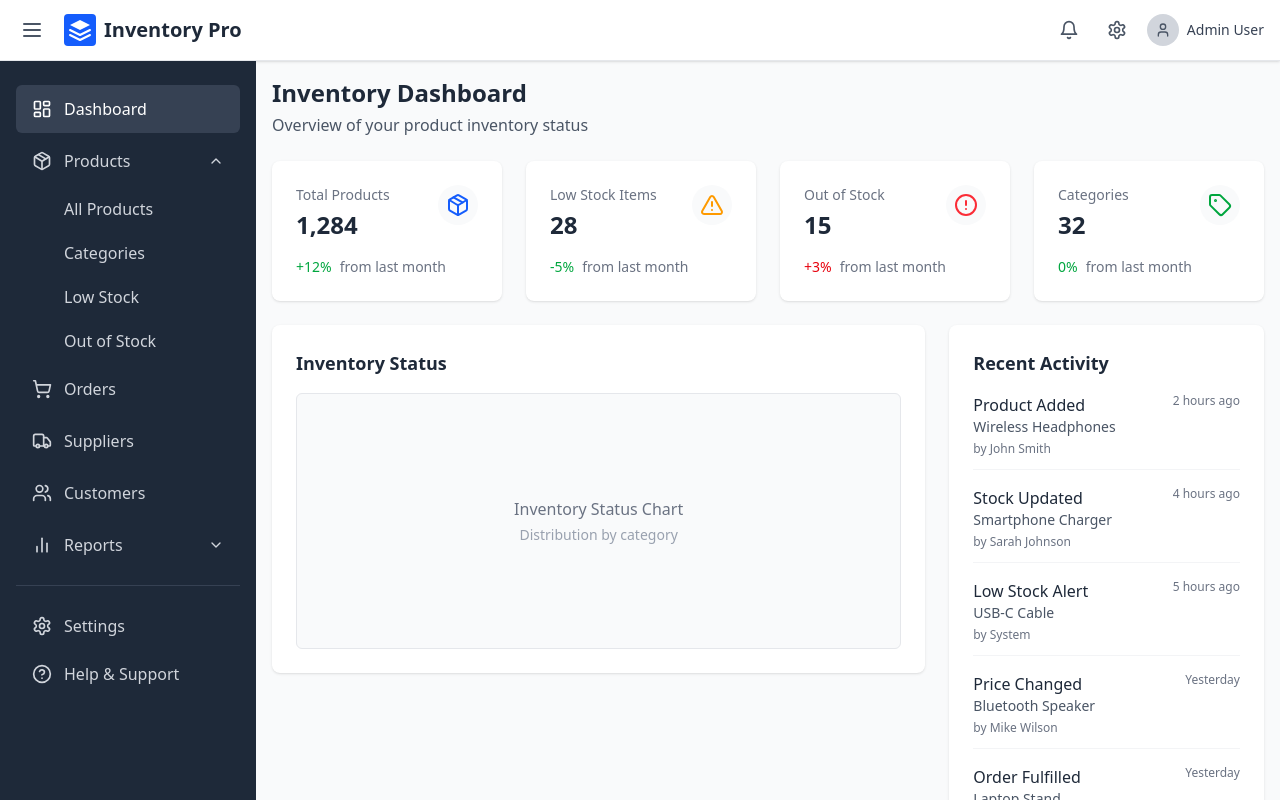
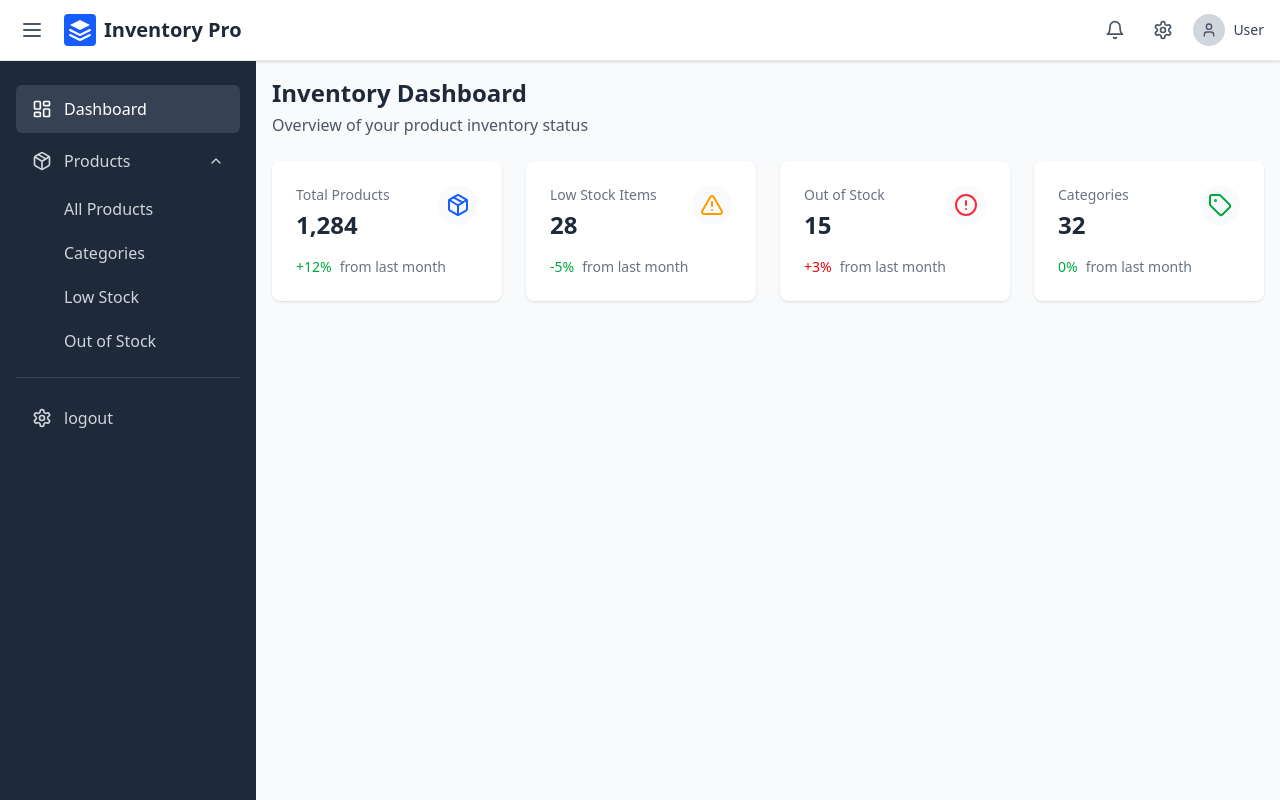
Before and after one commit to nntch26/MicroserviceProject, a Next.js app in the folder frontend/: page / in a window 1280 px wide. Built offline with nearby package versions, Linux system fonts and the light colour scheme.

Commit message:
แก้โค้ด

```diff
--- a/frontend/app/components/Dashboard.tsx
+++ b/frontend/app/components/Dashboard.tsx
@@ -16,13 +16,12 @@ export function Dashboard() {
       </div>
       <ProductSummary />
       <div className="grid grid-cols-1 lg:grid-cols-3 gap-6">
-        <div className="lg:col-span-2">
+        {/* <div className="lg:col-span-2">
           <div className="bg-white rounded-lg shadow p-6">
             <h2 className="text-lg font-semibold text-gray-800 mb-4">
               Inventory Status
             </h2>
             <div className="h-64 flex items-center justify-center bg-gray-50 rounded-md border border-gray-200">
-              {/* Chart would go here - using placeholder */}
               <div className="text-center">
                 <p className="text-gray-500">Inventory Status Chart</p>
                 <p className="text-sm text-gray-400 mt-1">
@@ -31,9 +30,9 @@ export function Dashboard() {
               </div>
             </div>
           </div>
-        </div>
+        </div> */}
         <div>
-          <RecentActivity />
+          {/* <RecentActivity /> */}
         </div>
       </div>
     </div>
--- a/frontend/app/components/Navbar.tsx
+++ b/frontend/app/components/Navbar.tsx
@@ -46,7 +46,7 @@ export function Navbar({
               <User size={16} className="text-gray-600" />
             </div>
             <span className="hidden md:inline text-sm font-medium text-gray-700">
-              Admin User
+              User
             </span>
           </div>
         </div>
--- a/frontend/app/components/Sidebar.tsx
+++ b/frontend/app/components/Sidebar.tsx
@@ -74,20 +74,20 @@ export function Sidebar({
                 </a>
               </div>}
           </div>
-          <a href="#" className={`flex items-center px-4 py-3 rounded-md ${activePage === "orders" ? "bg-gray-700 text-white" : "hover:bg-gray-700"}`} onClick={() => setActivePage("orders")}>
+          {/* <a href="#" className={`flex items-center px-4 py-3 rounded-md ${activePage === "orders" ? "bg-gray-700 text-white" : "hover:bg-gray-700"}`} onClick={() => setActivePage("orders")}>
             <ShoppingCart size={20} className="mr-3" />
             <span>Orders</span>
-          </a>
-          <a href="#" className={`flex items-center px-4 py-3 rounded-md ${activePage === "suppliers" ? "bg-gray-700 text-white" : "hover:bg-gray-700"}`} onClick={() => setActivePage("suppliers")}>
+          </a> */}
+          {/* <a href="#" className={`flex items-center px-4 py-3 rounded-md ${activePage === "suppliers" ? "bg-gray-700 text-white" : "hover:bg-gray-700"}`} onClick={() => setActivePage("suppliers")}>
             <Truck size={20} className="mr-3" />
             <span>Suppliers</span>
-          </a>
-          <a href="#" className={`flex items-center px-4 py-3 rounded-md ${activePage === "customers" ? "bg-gray-700 text-white" : "hover:bg-gray-700"}`} onClick={() => setActivePage("customers")}>
+          </a> */}
+          {/* <a href="#" className={`flex items-center px-4 py-3 rounded-md ${activePage === "customers" ? "bg-gray-700 text-white" : "hover:bg-gray-700"}`} onClick={() => setActivePage("customers")}>
             <Users size={20} className="mr-3" />
             <span>Customers</span>
-          </a>
+          </a> */}
           {/* Reports Category */}
-          <div>
+          {/* <div>
             <button className="flex items-center justify-between w-full px-4 py-3 hover:bg-gray-700 rounded-md" onClick={() => toggleCategory("reports")}>
               <div className="flex items-center">
                 <BarChart2 size={20} className="mr-3" />
@@ -103,15 +103,11 @@ export function Sidebar({
                   <span>Inventory Report</span>
                 </a>
               </div>}
-          </div>
+          </div> */}
           <div className="pt-4 mt-4 border-t border-gray-700">
             <a href="#" className={`flex items-center px-4 py-3 rounded-md ${activePage === "settings" ? "bg-gray-700 text-white" : "hover:bg-gray-700"}`} onClick={() => setActivePage("settings")}>
               <Settings size={20} className="mr-3" />
-              <span>Settings</span>
-            </a>
-            <a href="#" className={`flex items-center px-4 py-3 rounded-md ${activePage === "help" ? "bg-gray-700 text-white" : "hover:bg-gray-700"}`} onClick={() => setActivePage("help")}>
-              <HelpCircle size={20} className="mr-3" />
-              <span>Help & Support</span>
+              <span>logout</span>
             </a>
           </div>
         </nav>
--- a/frontend/app/page.tsx
+++ b/frontend/app/page.tsx
@@ -16,6 +16,8 @@ export default function Home() {
         return <Dashboard />;
     }
   };
+
+
   return (
     <div className="flex flex-col h-screen bg-gray-50">
       <Navbar sidebarOpen={sidebarOpen} setSidebarOpen={setSidebarOpen} />
--- a/frontend/app/pages/AllProducts.tsx
+++ b/frontend/app/pages/AllProducts.tsx
@@ -2,8 +2,13 @@
 import React, { useState } from "react";
 import { Plus, Search } from "lucide-react";
 import { ProductTable } from "../components/ProductTable";
+
+
 export function AllProducts() {
   const [searchTerm, setSearchTerm] = useState("");
+
+
+
   return (
     <div className="space-y-6">
       <div className="flex justify-between items-center">
```
Also changed, not shown: 1 other file (tests, documents, lock files or other folders).
